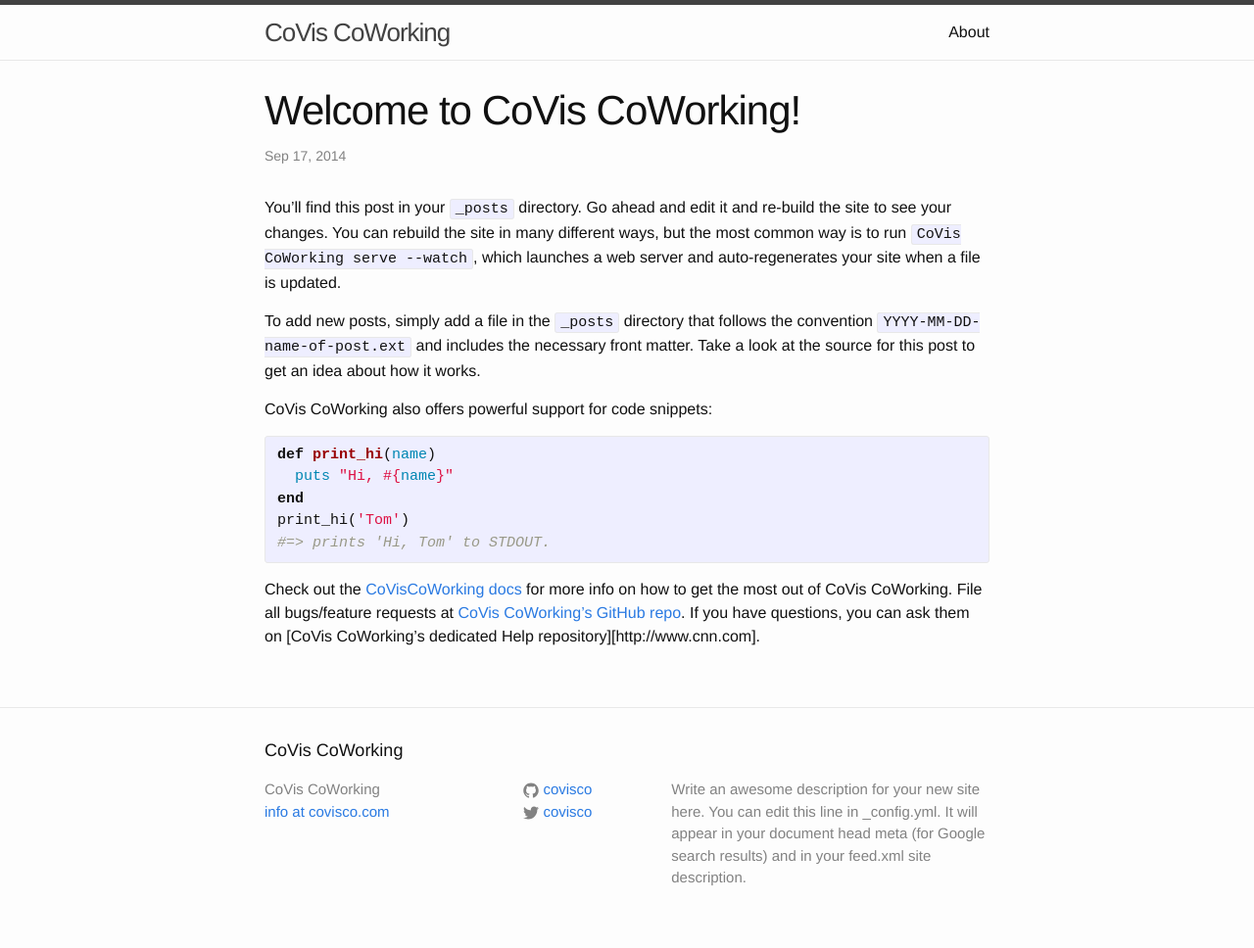
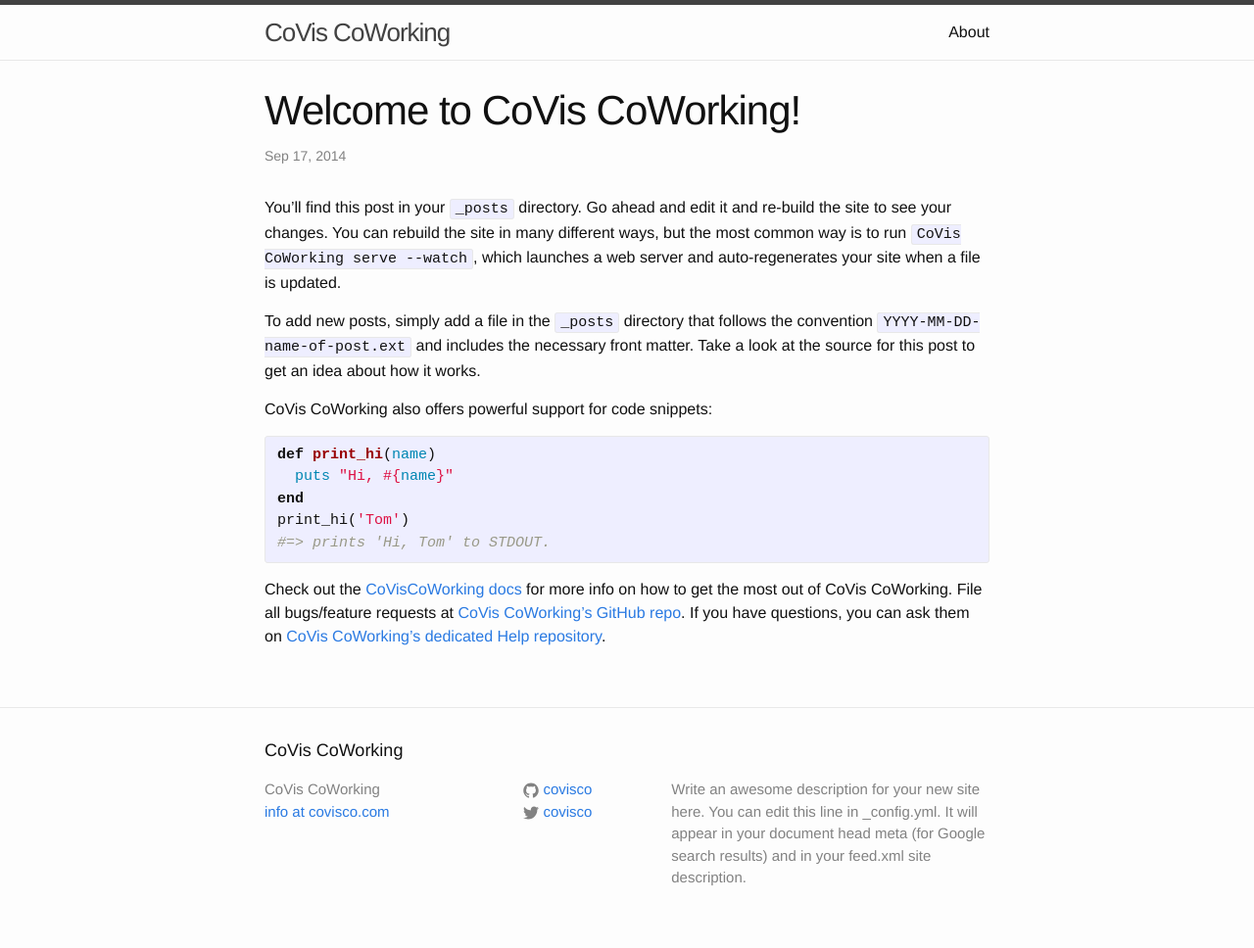
Before and after one commit to covisco/covisco.github.io, a Jekyll site: the page built from _posts/2014-09-17-welcome-to-jekyll.markdown, in a window 1280 px wide. Shown: the whole page at 98% size. Built offline with Jekyll 4.4.1, drawn with Linux system fonts in a browser that asks for light colours.

Commit message:
Fixed url markdown

```diff
--- a/_posts/2014-09-17-welcome-to-jekyll.markdown
+++ b/_posts/2014-09-17-welcome-to-jekyll.markdown
@@ -18,7 +18,7 @@ print_hi('Tom')
 #=> prints 'Hi, Tom' to STDOUT.
 {% endhighlight %}
 
-Check out the [CoVisCoWorking docs][CoVisCoWorking] for more info on how to get the most out of CoVis CoWorking. File all bugs/feature requests at [CoVis CoWorking’s GitHub repo][CoVisCoWorking-gh]. If you have questions, you can ask them on [CoVis CoWorking’s dedicated Help repository][http://www.cnn.com].
+Check out the [CoVisCoWorking docs][CoVisCoWorking] for more info on how to get the most out of CoVis CoWorking. File all bugs/feature requests at [CoVis CoWorking’s GitHub repo][CoVisCoWorking-gh]. If you have questions, you can ask them on [CoVis CoWorking’s dedicated Help repository](http://www.cnn.com).
 
 [CoVisCoWorking]:      http://covisco.com
 [CoVisCoWorking-gh]:   https://github.com/covisco CoWorking/CoVis CoWorking
```
